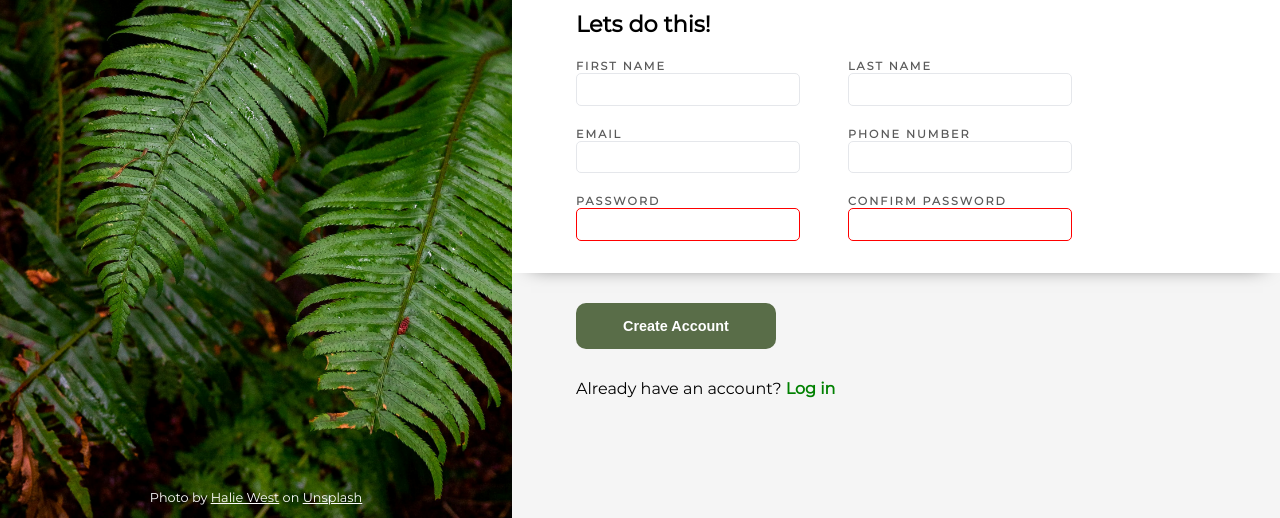
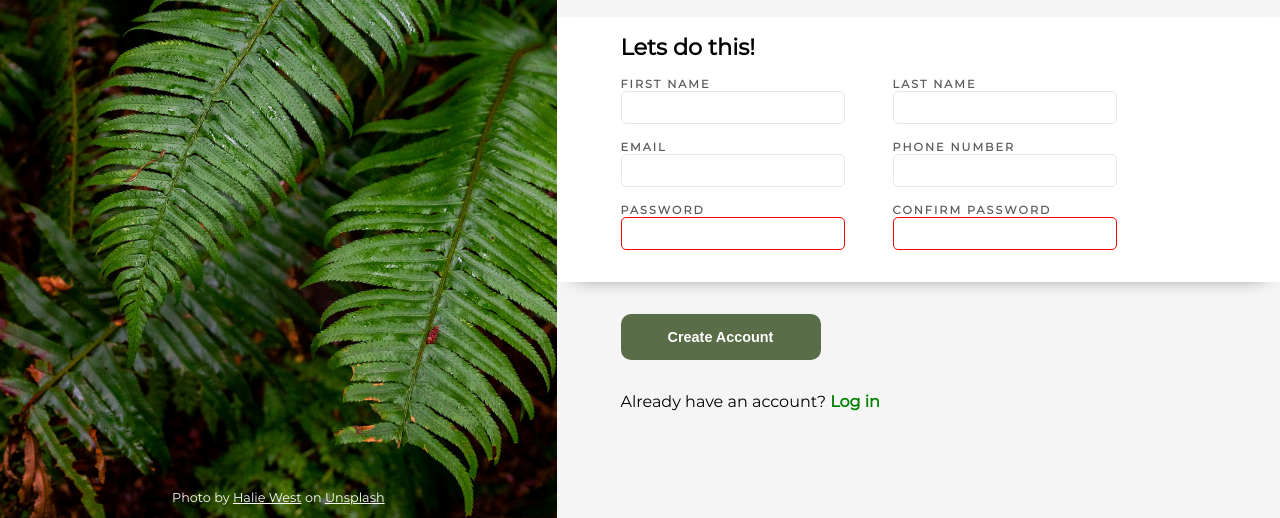
Before and after one commit to Falcosn28/Sign-up-form-, a plain HTML site: page index.html in a window 1280 px wide. Shown: the part 282-800 px from the top of the page. Drawn offline with Linux system fonts and the light colour scheme.

Commit message:
for now done

```diff
--- a/index.html
+++ b/index.html
@@ -7,8 +7,6 @@
   <title>Sing-up</title>
 </head>
 <body>
-<!-- Rosie Pritchard -->
-
   <div class="image_section">
     <div class="logo_container">
       <img src="images/odin-lined.png" alt="logo" style="width:5vw;">
@@ -25,21 +23,21 @@
         <div>
           <div class="name">
             <label for="user_name">FIRST NAME</label>
-          <input id="user_name" type="text">
+            <input id="user_name" type="text" required>
           </div>
           <div class="surname">
             <label for="user_surname">LAST NAME</label>
-          <input id="user_surname" type="text">
+            <input id="user_surname" type="text" required>
           </div>
         </div>
         <div>
           <div class="email">
             <label for="user_email">EMAIL</label>
-          <input id="user_email" type="email">
+            <input id="user_email" type="email" required>
           </div>
           <div class="phone">
             <label for="user_phone">PHONE NUMBER</label>
-          <input id="user_phone" type="tel">
+            <input id="user_phone" type="tel" required>
           </div>
         </div>
         <div>
--- a/style.css
+++ b/style.css
@@ -24,8 +24,8 @@ body{
   display: flex;
   max-width: 1300px;
   margin: 0 auto;
+  height: 100vh;
 }
-
 
 .image_section{
   background-image: url("images/leafs.jpg");
@@ -33,20 +33,19 @@ body{
   background-size: cover;
   background-position: center;
   position: relative;
-  width: 60vw;
-  height: 100vh;
   display: flex;
   justify-content: center;
+  flex: 1;
 }
 
 .logo_container{
   display: flex;
-  position: absolute;
   justify-content: center;
   align-items: center;
+  position: absolute;
+  top: 15vh;
   background-color: rgba(0, 0, 0, 0.5);
   width: 100%;
-  top: 150px;
   padding: 1rem;
 }
 
@@ -59,8 +58,8 @@ body{
 .image_section > p {
   color: white;
   font-size: 0.8rem;
+  margin-bottom: 0.8rem;
   align-self: flex-end;
-  padding-bottom: 0.8rem;
 }
 
 .image_section a {
@@ -68,12 +67,11 @@ body{
 }
 
 .form_section{
-  background-color: whitesmoke;
   display: flex;
   flex-direction: column;
   justify-content: center;
-  max-width: 60vw;
-  gap: 30px;
+  flex: 1.3;
+  background-color: whitesmoke;
 }
 
 .form_section a {
@@ -82,23 +80,23 @@ body{
   text-decoration: none;
 }
 
-.text_intro, .form_section > p + p,
-.btn_sing + p,.btn_sing
-{
-  margin-left: 4rem;
-  margin-right: 4rem;
-}
-
 form{
   background-color: white;
   display: flex;
   flex-direction: column;
-  padding: 1rem 0rem 2rem 4rem;
-  gap: 1.3rem;
+  padding-bottom: 2rem;
+  padding-top: 1rem;
+  padding-left: 4rem;
+  gap: 1rem;
   box-shadow: 1px 8px 20px -18px;
+  margin-top: 2rem;
 }
 
-#user_password, #user_confirm_password:invalid{
+.form_section > p, .btn_sing{
+  margin-left: 4rem;
+}
+
+#user_password:invalid, #user_confirm_password:invalid{
   border: red solid 1px;
 }
 
@@ -142,6 +140,7 @@ input {
 .text_intro, .form_section > p + p {
   font-size: 1.2rem;
   font-weight: bold;
+  margin-top: 2rem;
 }
 
 .btn_sing{
@@ -154,4 +153,9 @@ input {
   border: none;
   border-radius: 10px;
   cursor: pointer;
+  margin-top: 2rem;
 }
+
+.btn_sing + p {
+  margin-top: 2rem;
+}
```
Lines whose indentation alone changed are shown as unchanged.
